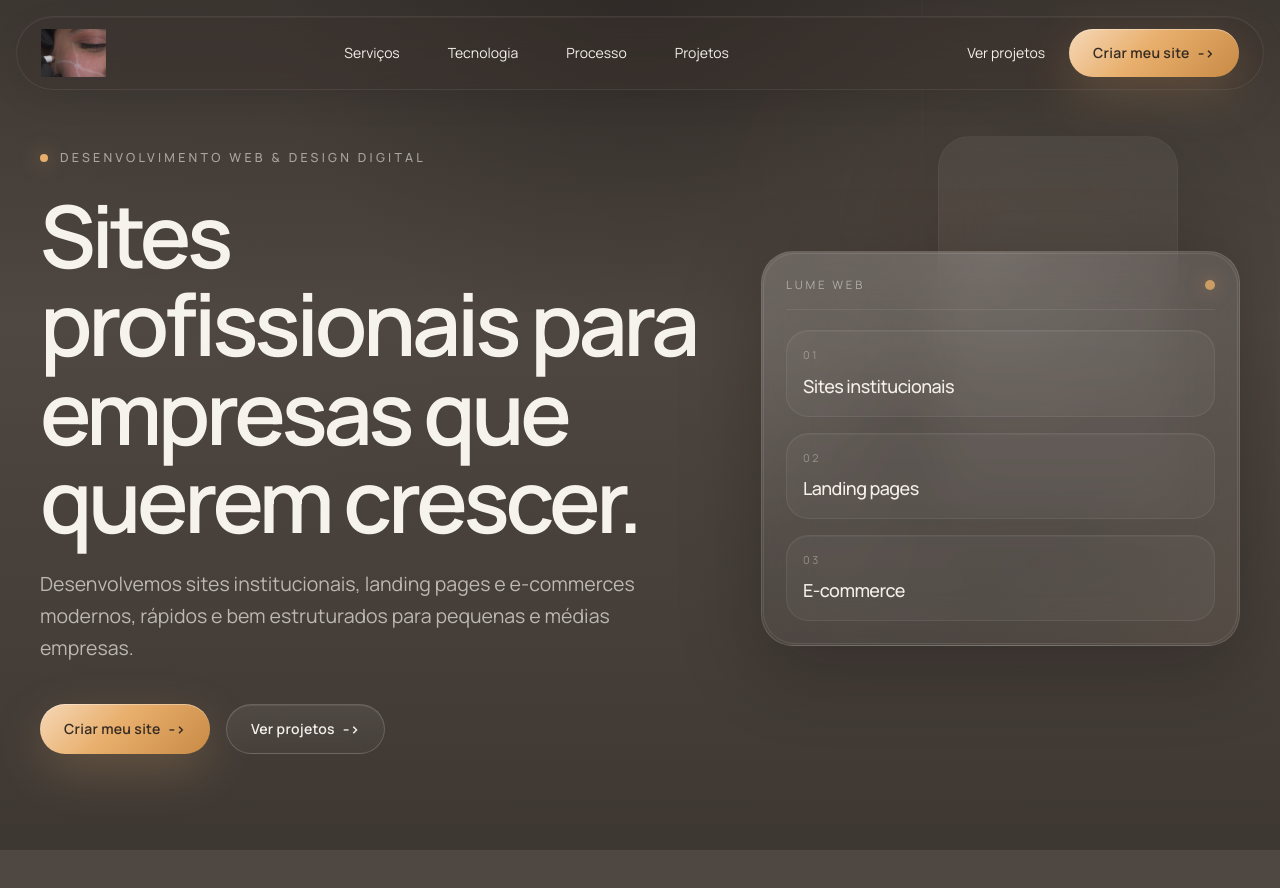
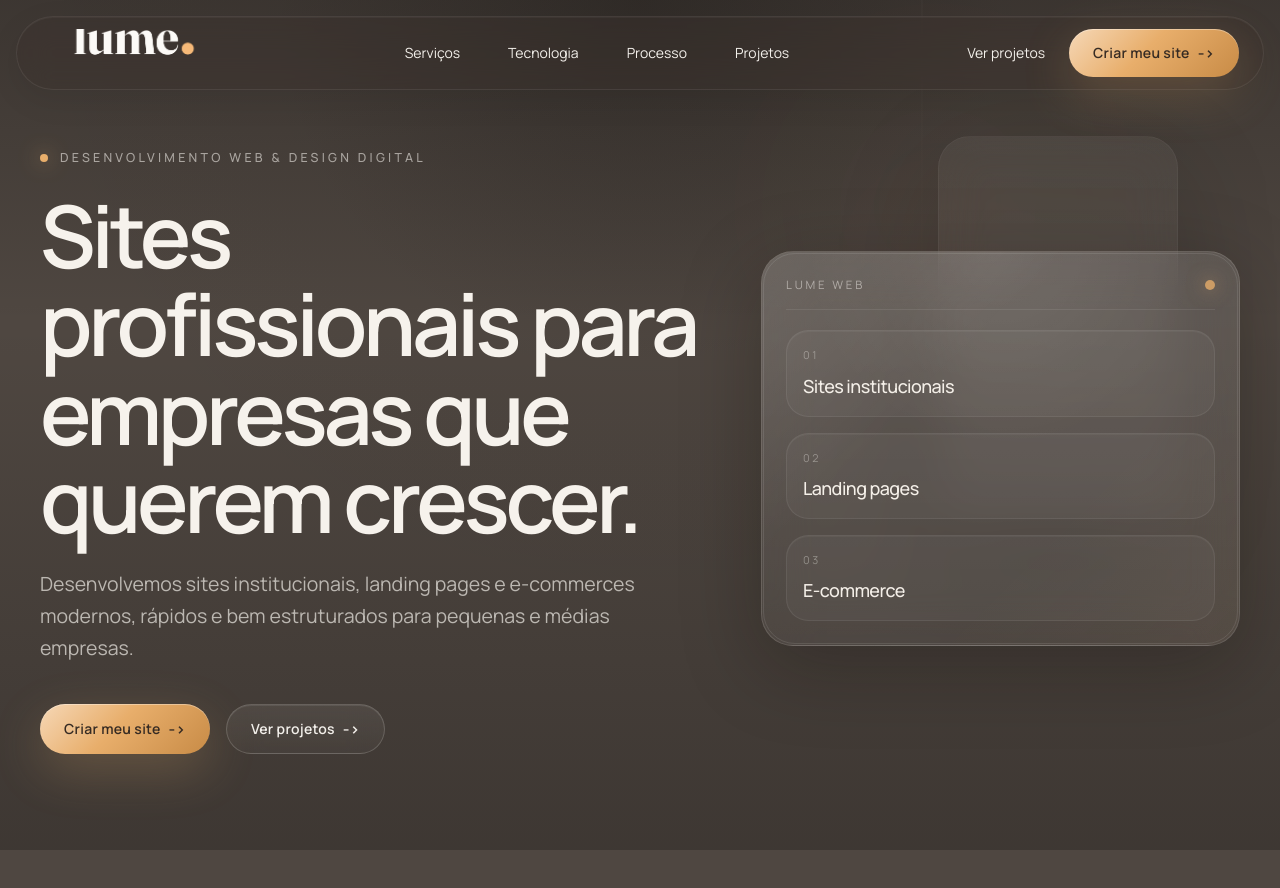
Before and after one commit to JuanGabrielGomes/Lume.v2, a Next.js app: page / in a window 1280 px wide. Shown: the top 888 px of the page. Built offline with nearby package versions, Linux system fonts and the light colour scheme.

Commit message:
Use provided header logo asset

```diff
--- a/src/components/site-header/site-header.tsx
+++ b/src/components/site-header/site-header.tsx
@@ -40,15 +40,16 @@ export function SiteHeader() {
           aria-label="Lume Web"
           className="flex shrink-0 items-center rounded-full pr-2 md:pr-3"
         >
-          <Image
-            src="/lume-logo-header.png"
-            alt="Lume Web"
-            width={240}
-            height={178}
-            priority
-            sizes="120px"
-            className="h-9 w-auto max-w-none sm:h-10 md:h-12"
-          />
+          <span className="relative block h-9 w-[8.8rem] overflow-hidden sm:h-10 sm:w-[9.8rem] md:h-12 md:w-[11.6rem]">
+            <Image
+              src="/lume-logo-v2-1.png"
+              alt="Lume Web"
+              fill
+              priority
+              sizes="(max-width: 640px) 141px, (max-width: 768px) 157px, 186px"
+              className="object-cover object-[center_63%]"
+            />
+          </span>
         </a>
 
         <nav className="hidden items-center gap-6 lg:flex">
```
Also changed, not shown: public/lume-logo-v2-1.png (added).
